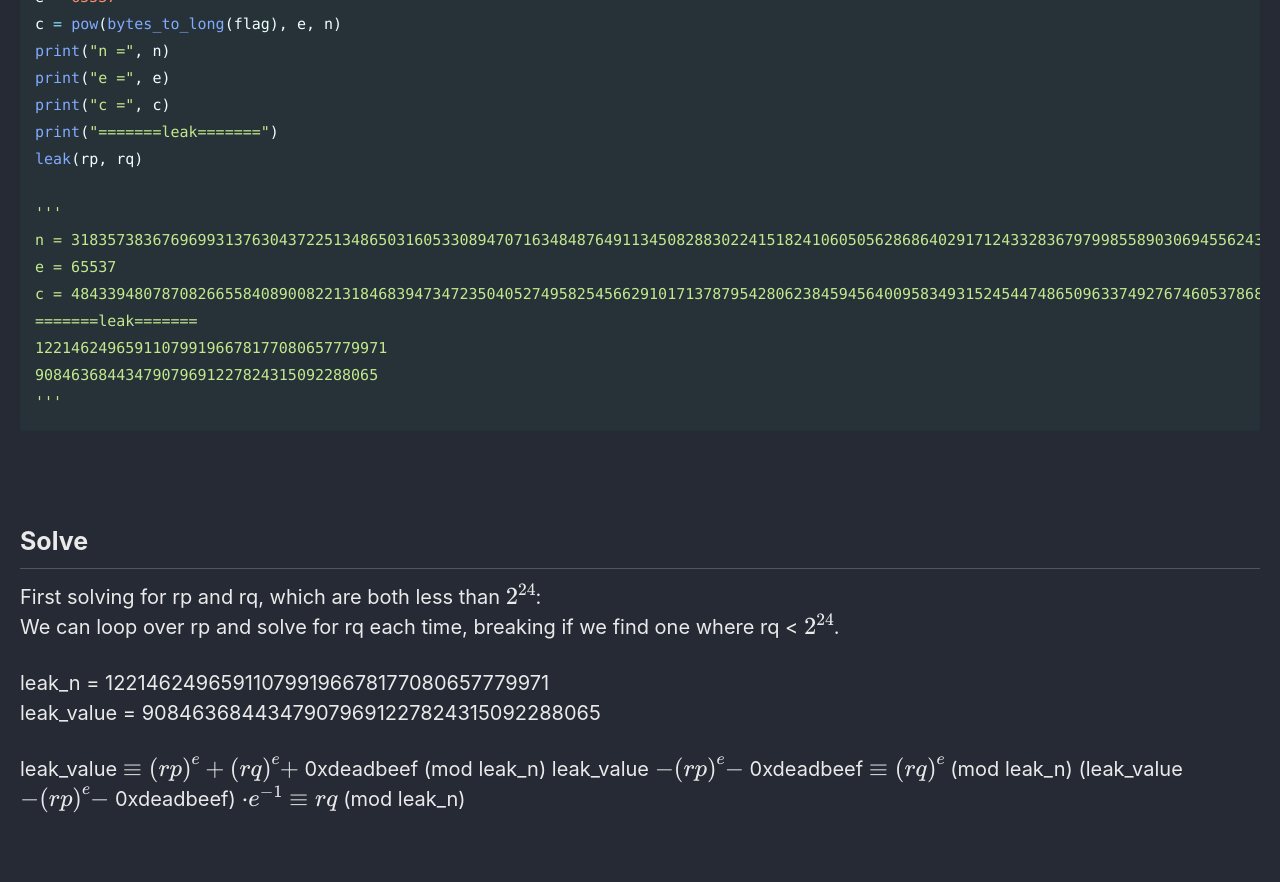
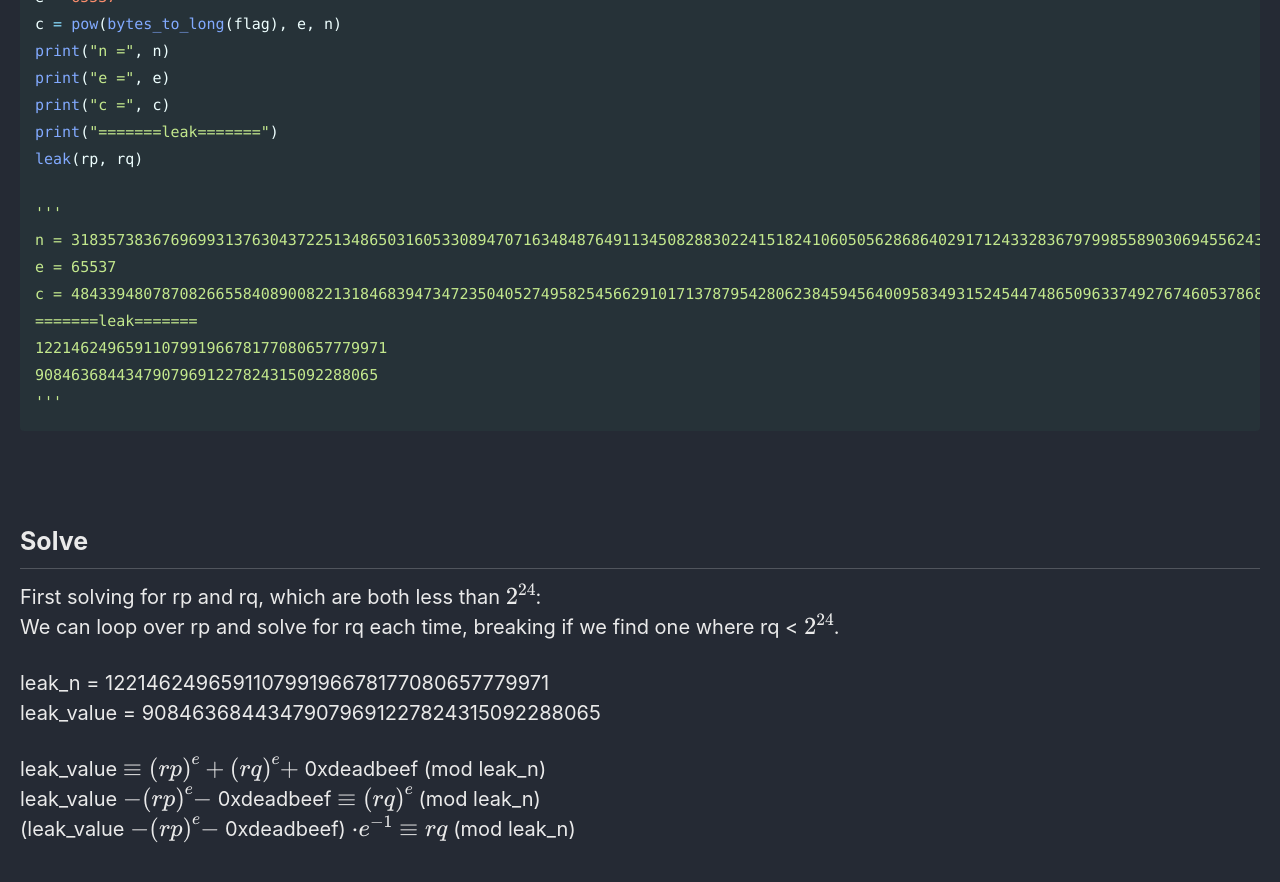
Before and after one commit to Connor-McCartney/Connor-McCartney.github.io, a Jekyll site: the page built from _pages/cryptography/rsa/rsa-leak-ACTF-2022.md, in a window 1280 px wide and 900 px high, scrolled down 990 px. Shown: the top 882 px of the window. Built offline with Jekyll 4.4.1, drawn with Linux system fonts in a browser that asks for light colours; cached includes are drawn as plain includes.

```diff
--- a/_pages/cryptography/rsa/rsa-leak-ACTF-2022.md
+++ b/_pages/cryptography/rsa/rsa-leak-ACTF-2022.md
@@ -61,6 +61,6 @@ We can loop over rp and solve for rq each time, breaking if we find one where rq
 leak_n = 122146249659110799196678177080657779971 <br>
 leak_value = 90846368443479079691227824315092288065 <br>
 
-leak_value $$\equiv {(rp)}^e + {(rq)}^e +$$ 0xdeadbeef (mod leak_n)
-leak_value $$- {(rp)}^e -$$ 0xdeadbeef $$\equiv {(rq)}^e$$  (mod leak_n)
-(leak_value $$- {(rp)}^e -$$ 0xdeadbeef) $$\cdot e^{-1} \equiv rq$$  (mod leak_n)
+leak_value $$\equiv {(rp)}^e + {(rq)}^e +$$ 0xdeadbeef (mod leak_n) <br>
+leak_value $$- {(rp)}^e -$$ 0xdeadbeef $$\equiv {(rq)}^e$$  (mod leak_n) <br>
+(leak_value $$- {(rp)}^e -$$ 0xdeadbeef) $$\cdot e^{-1} \equiv rq$$  (mod leak_n) <br>
```
